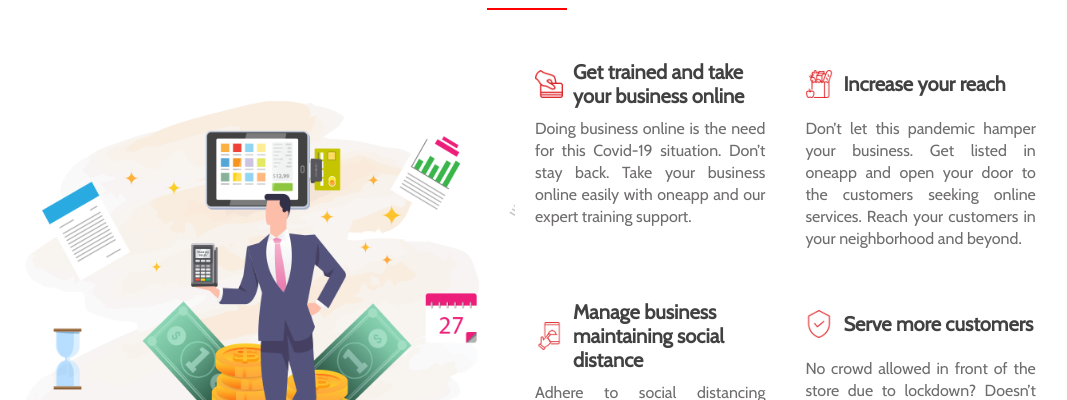
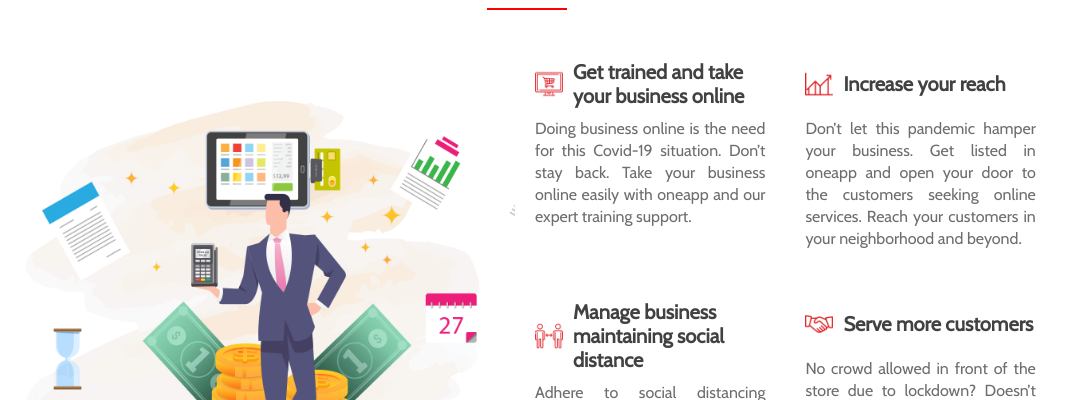
Before and after one commit to iamanandpaul/cubeoneapp, a React (Create React App) app: page / in a window 1280 px wide. Shown: the part 2852-3252 px from the top of the page, without its empty margins (113-1180 px from the left). Built offline with nearby package versions, Linux system fonts and the light colour scheme.

Commit message:
updated features section and header

```diff
--- a/src/Components/Content/Content.js
+++ b/src/Components/Content/Content.js
@@ -4,6 +4,10 @@ import utilitybillspayments from "../../assets/core-img/utility-bills-payments.p
 import grocery from "../../assets/core-img/grocery.png";
 import orderfood from "../../assets/core-img/order-food.png";
 import safety from "../../assets/core-img/safety.png";
+import onlinebusiness from "../../assets/core-img/online-business.png";
+import pointofsale from "../../assets/core-img/point-of-sale.png";
+import socialdistance from "../../assets/core-img/social-distance.png";
+import customerrelationship from "../../assets/core-img/customer-relationship.png";
 
 function Content({ image, title, desc }) {
   return (
@@ -17,7 +21,15 @@ function Content({ image, title, desc }) {
               ? grocery
               : image === "orderfood"
               ? orderfood
-              : safety
+              : image === "safety"
+              ? safety
+              : image === "onlinebusiness"
+              ? onlinebusiness
+              : image === "pointofsale"
+              ? pointofsale
+              : image === "socialdistance"
+              ? socialdistance
+              : customerrelationship
           }
           alt=""
         />
--- a/src/Components/Features/Features.js
+++ b/src/Components/Features/Features.js
@@ -42,22 +42,22 @@ function Features() {
           <img src={features2} alt="features" />
           <div className="features__contents">
             <Content
-              image="utilitybillspayments"
+              image="onlinebusiness"
               title="Get trained and take your business online"
               desc="Doing business online is the need for this Covid-19 situation. Don’t stay back. Take your business online easily with oneapp and our expert training support."
             />
             <Content
-              image="grocery"
+              image="pointofsale"
               title="Increase your reach"
               desc="Don’t let this pandemic hamper your business. Get listed in oneapp and open your door to the customers seeking online services. Reach your customers in your neighborhood and beyond."
             />
             <Content
-              image="orderfood"
+              image="socialdistance"
               title="Manage business maintaining social distance"
               desc="Adhere to social distancing without affecting your business. Receive orders online and serve customers with deliveries & scheduled pick-ups. Avoid crowding in front of the store to maintain your and your customers’ health."
             />
             <Content
-              image="safety"
+              image="customerrelationship"
               title="Serve more customers"
               desc="No crowd allowed in front of the store due to lockdown? Doesn’t have to necessarily mean reduced business. Serve your customers online. Receive order in your mobile phone and schedule delivery or pickup as per convenience maintaining the new norms of the society."
             />
--- a/src/Components/Header/Header.scss
+++ b/src/Components/Header/Header.scss
@@ -62,7 +62,7 @@
             width: 100%;
             align-items: center;
             border-radius: 5px;
-            height: 78vh;
+            height: 88vh;
             position: absolute;
             top: 75px;
             right: -101%;
```
Also changed, not shown: 1 other file (tests, documents, lock files or other folders).
